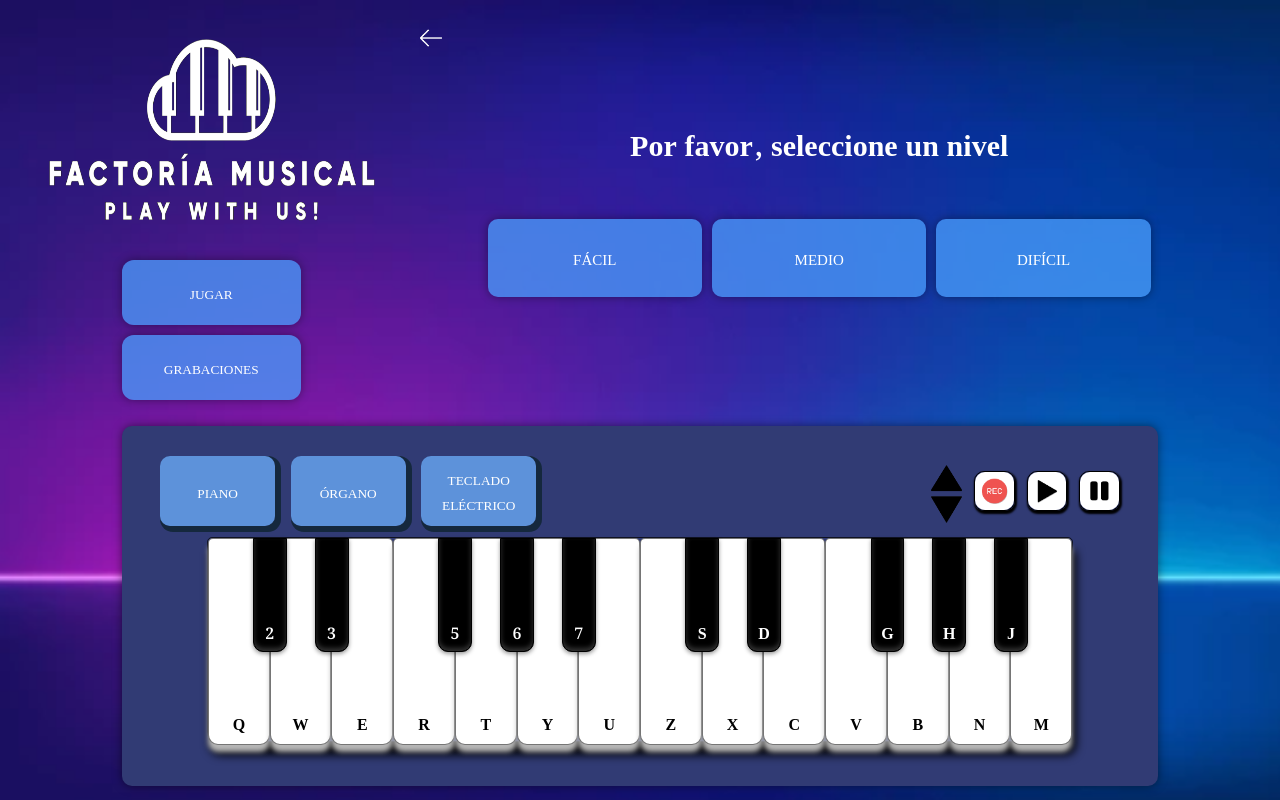
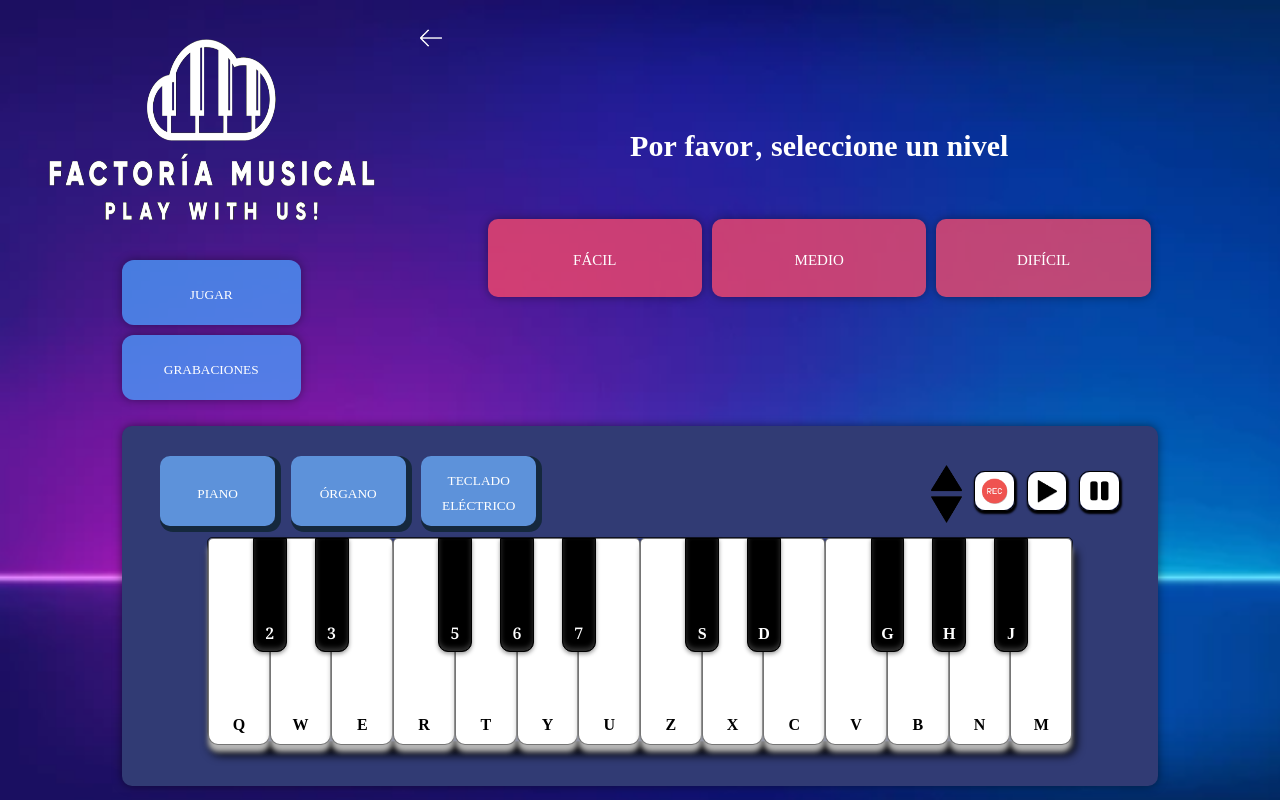
Before and after one commit to YefGav/proyecto5-factoria-musical-F, a React (Vite) app: page / in a window 1280 px wide. Both pictures are taken after a click on the button "JUGAR". Built offline with nearby package versions, Linux system fonts and the light colour scheme.

Commit message:
Prueba 1: Cambio fondo boton nivel

```diff
--- a/src/components/modals/level/levelButtons/LevelButton.css
+++ b/src/components/modals/level/levelButtons/LevelButton.css
@@ -4,7 +4,7 @@
     border: none;
     width: 25%;
     font-size: 15px;
-    background-color: rgba(75, 159, 255, 0.74);
+    background-color: rgba(255, 75, 105, 0.74);
 }
 
 .level-button:hover {
```
